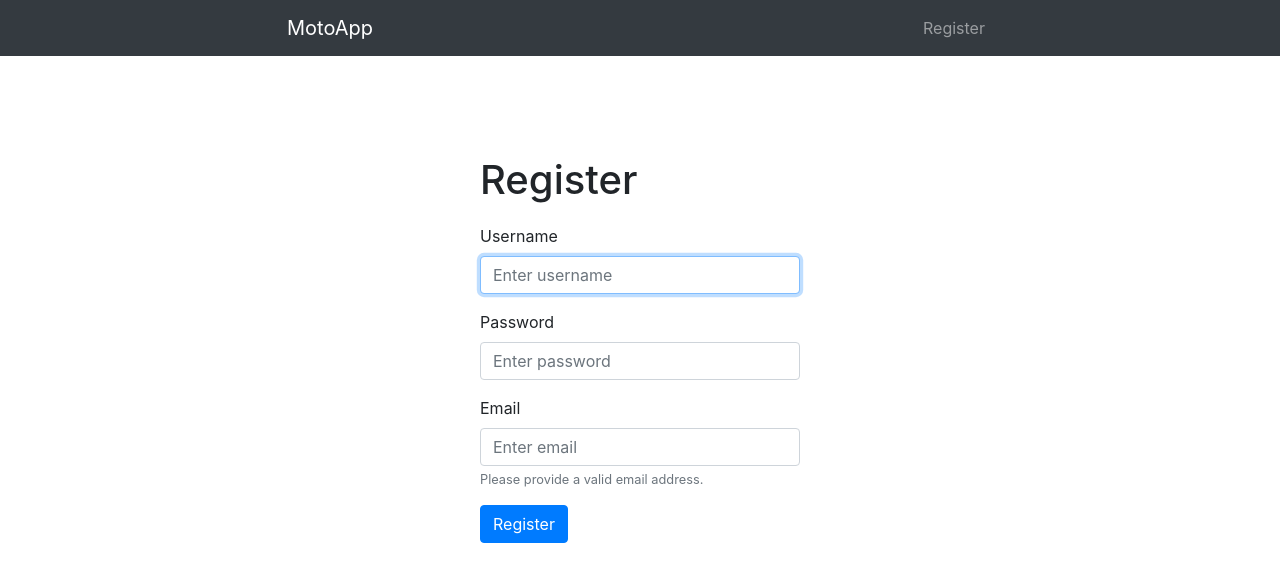
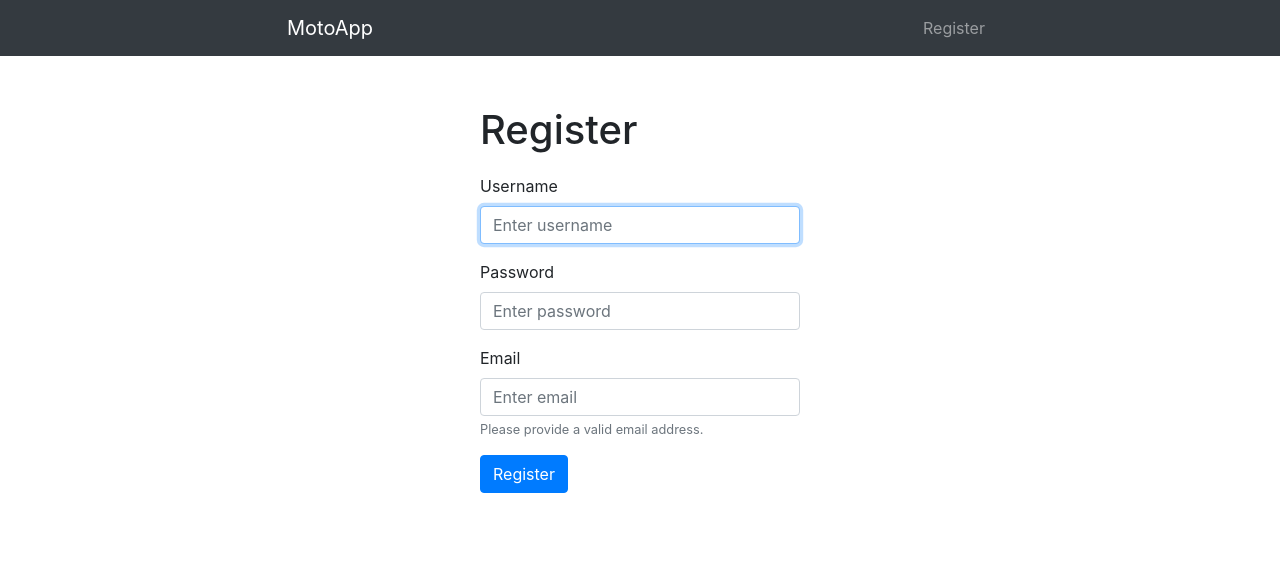
Before and after one commit to WojciechChrzastek/moto-frontend, a React (Create React App) app: page /register in a window 1280 px wide. Shown: the top 582 px of the page. Built offline with nearby package versions, Linux system fonts and the light colour scheme.

Commit message:
Comment unused div

```diff
--- a/src/components/user/register.js
+++ b/src/components/user/register.js
@@ -111,7 +111,7 @@ export default class Register extends Component {
                         </button>
                     </div>
                 ) : (     */}
-                    <div className="Register">
+                {/* <div className="Register">        */}
                     <h1 className="RegisterHeader">Register</h1>
 
                     <form className="submit-form" onSubmit={this.handleSubmit}>
@@ -158,11 +158,10 @@ export default class Register extends Component {
                                 Please provide a valid email address.
                             </small>
                         </div>
-
                         <button onClick={this.saveUser} className="btn btn-primary" type="submit" size="lg">Register</button>
                     </form>
                     <UserAlert ref={this.alert}/>
-                    </div>
+                {/* </div> */}
                 {/* )} */}
             </div>
         );
```
